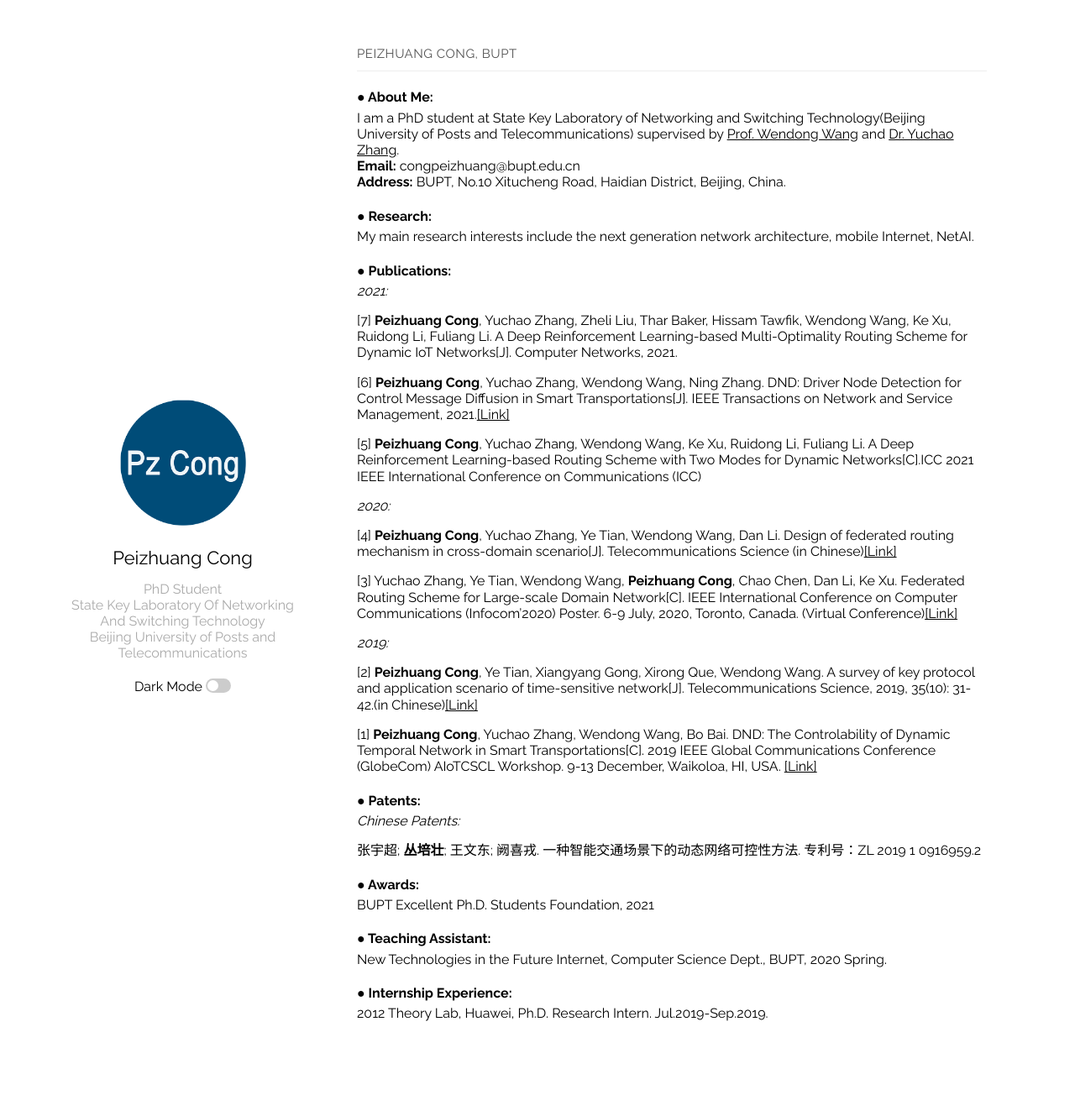
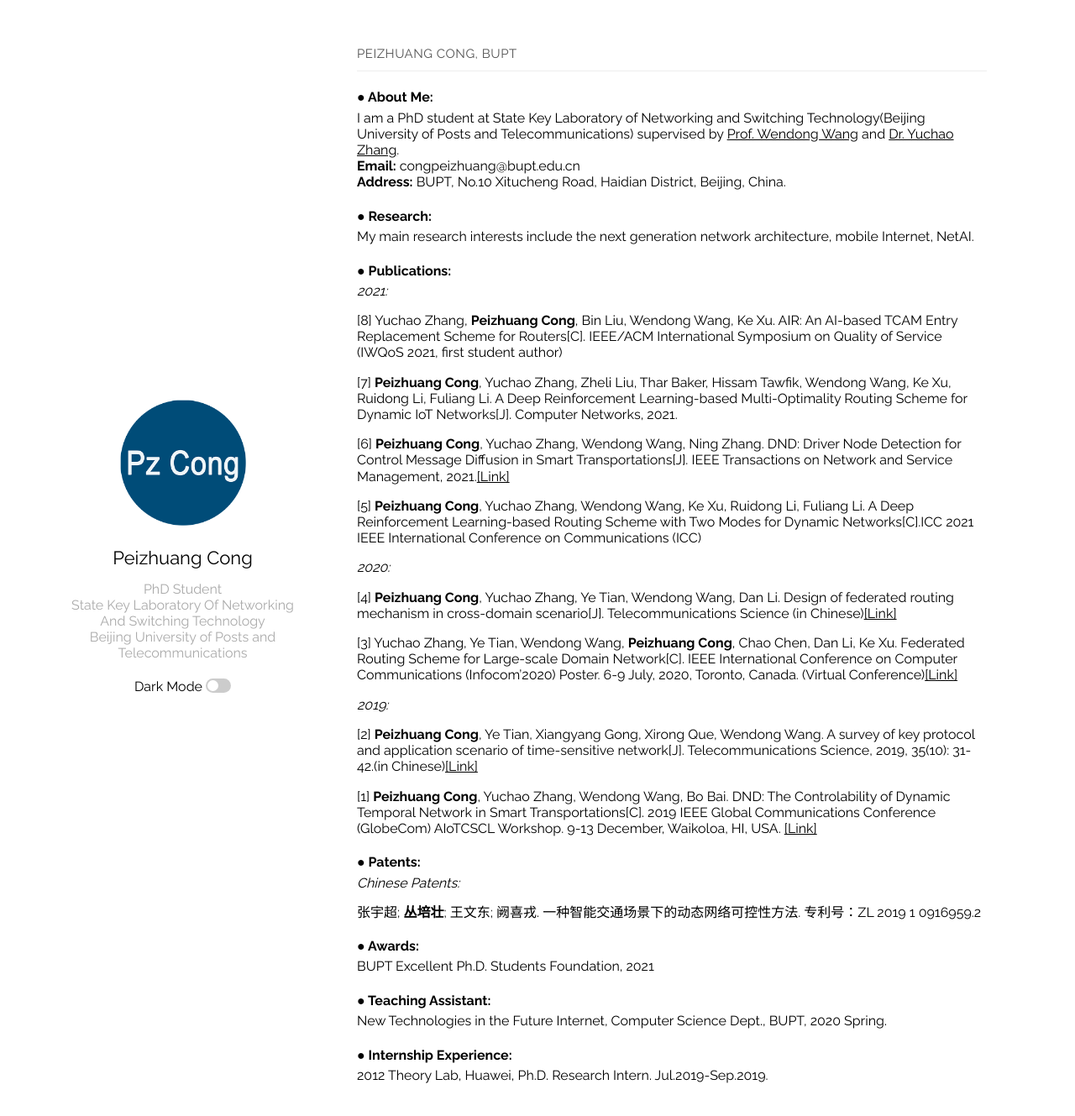
Before and after one commit to congpeizhuang/congpeizhuang.github.io, a Jekyll site: the page built from index.md, in a window 1280 px wide and 1335 px high. Shown: the top 1329 px of the window at 84% size. Built offline with Jekyll 4.4.1, drawn with Linux system fonts in a browser that asks for light colours.

Commit message:
Update index.md

```diff
--- a/index.md
+++ b/index.md
@@ -11,6 +11,8 @@ My main research interests include the next generation network architecture, mob
 
 #### ● Publications:
 *2021:*
+
+[8] Yuchao Zhang, **Peizhuang Cong**, Bin Liu, Wendong Wang, Ke Xu. AIR: An AI-based TCAM Entry Replacement Scheme for Routers[C]. IEEE/ACM International Symposium on Quality of Service (IWQoS 2021, first  student author)
 
 [7] **Peizhuang Cong**, Yuchao Zhang, Zheli Liu, Thar Baker, Hissam Tawfik, Wendong Wang, Ke Xu, Ruidong Li, Fuliang Li. A Deep Reinforcement Learning-based Multi-Optimality Routing Scheme for Dynamic IoT Networks[J]. Computer Networks, 2021.
 
```
